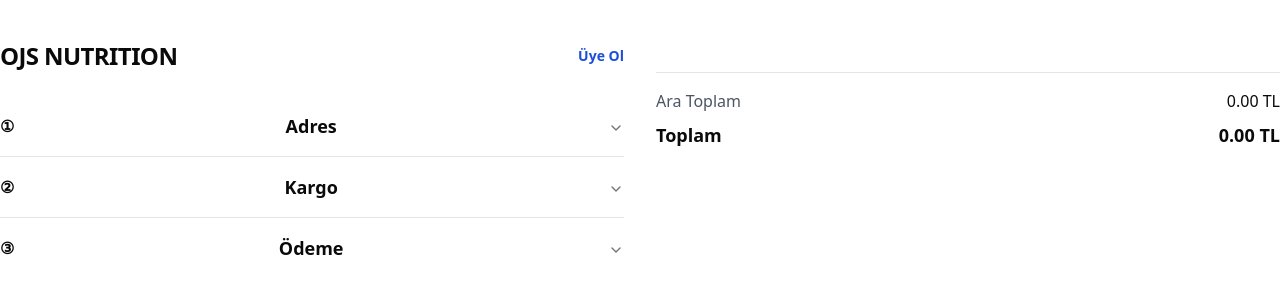
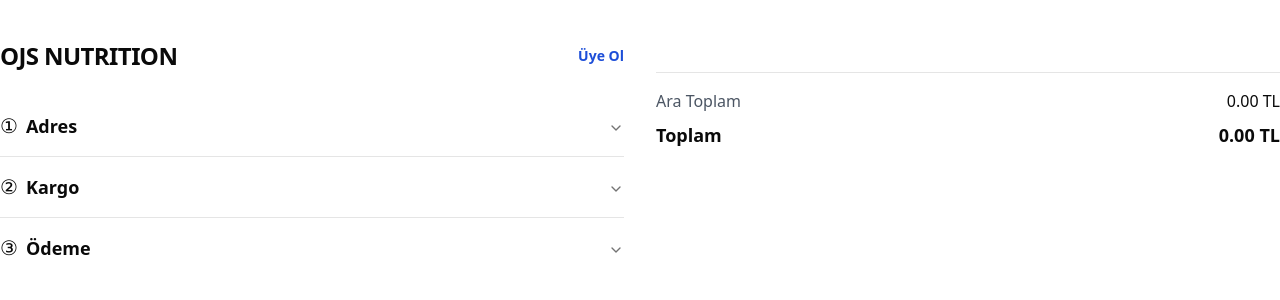
Before and after one commit to agacsevda/final-project, a React (Vite) app: page /order in a window 1280 px wide. Shown: the top 300 px of the page. Built offline with nearby package versions, Linux system fonts and the light colour scheme.

Commit message:
add syled ordepage

```diff
--- a/src/components/layout/OrderPage.tsx
+++ b/src/components/layout/OrderPage.tsx
@@ -122,8 +122,8 @@
           <Accordion type="single" collapsible className="w-full">
             <AccordionItem value="adres" className="border-b">
               <AccordionTrigger className="text-lg font-semibold gap-2 flex items-center">
-                <span className="text-base font-bold">①</span>
-                <span>Adres</span>
+                <span className="text-base font-normal text text-xl">①</span>
+                <span className='text-left flex-1'>Adres</span>
               </AccordionTrigger>
               <AccordionContent>
                 <div className="grid grid-cols-2 gap-2">
@@ -153,8 +153,8 @@
             </AccordionItem>
             <AccordionItem value="kargo" className="border-b">
               <AccordionTrigger className="text-lg font-semibold gap-2 flex items-center">
-                <span className="text-base font-bold">②</span>
-                <span>Kargo</span>
+                <span className="text-base font-normal text text-xl">②</span>
+                <span className='text-left flex-1'>Kargo</span>
               </AccordionTrigger>
               <AccordionContent>
                 {/* Kargo Seçenekleri */}
@@ -163,8 +163,8 @@
             </AccordionItem>
             <AccordionItem value="odeme">
               <AccordionTrigger className="text-lg font-semibold gap-2 flex items-center">
-                <span className="text-base font-bold">③</span>
-                <span>Ödeme</span>
+                <span className="text-base font-normal text text-xl">③</span>
+                <span className='text-left flex-1'>Ödeme</span>
               </AccordionTrigger>
               <AccordionContent>
                 {/* Basit Ödeme Formu */}
```
